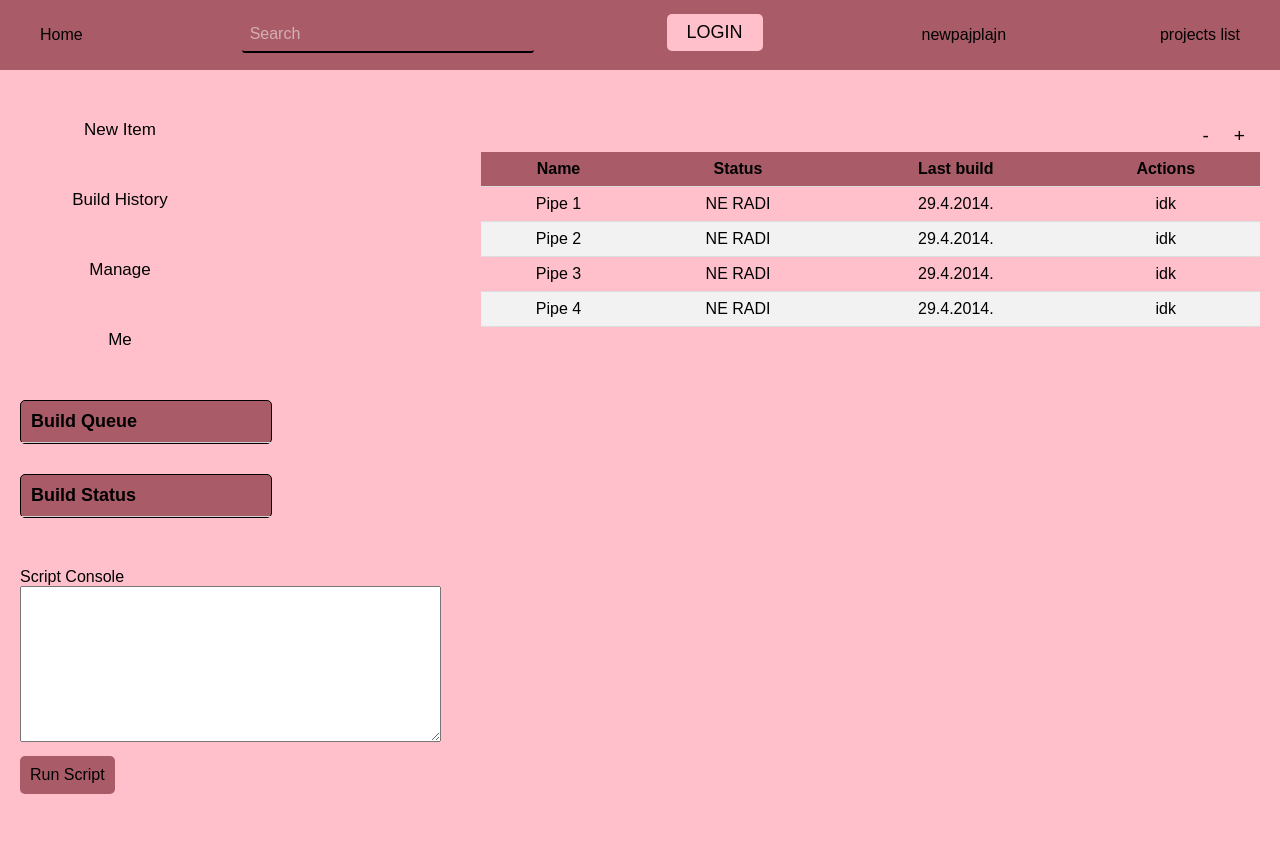
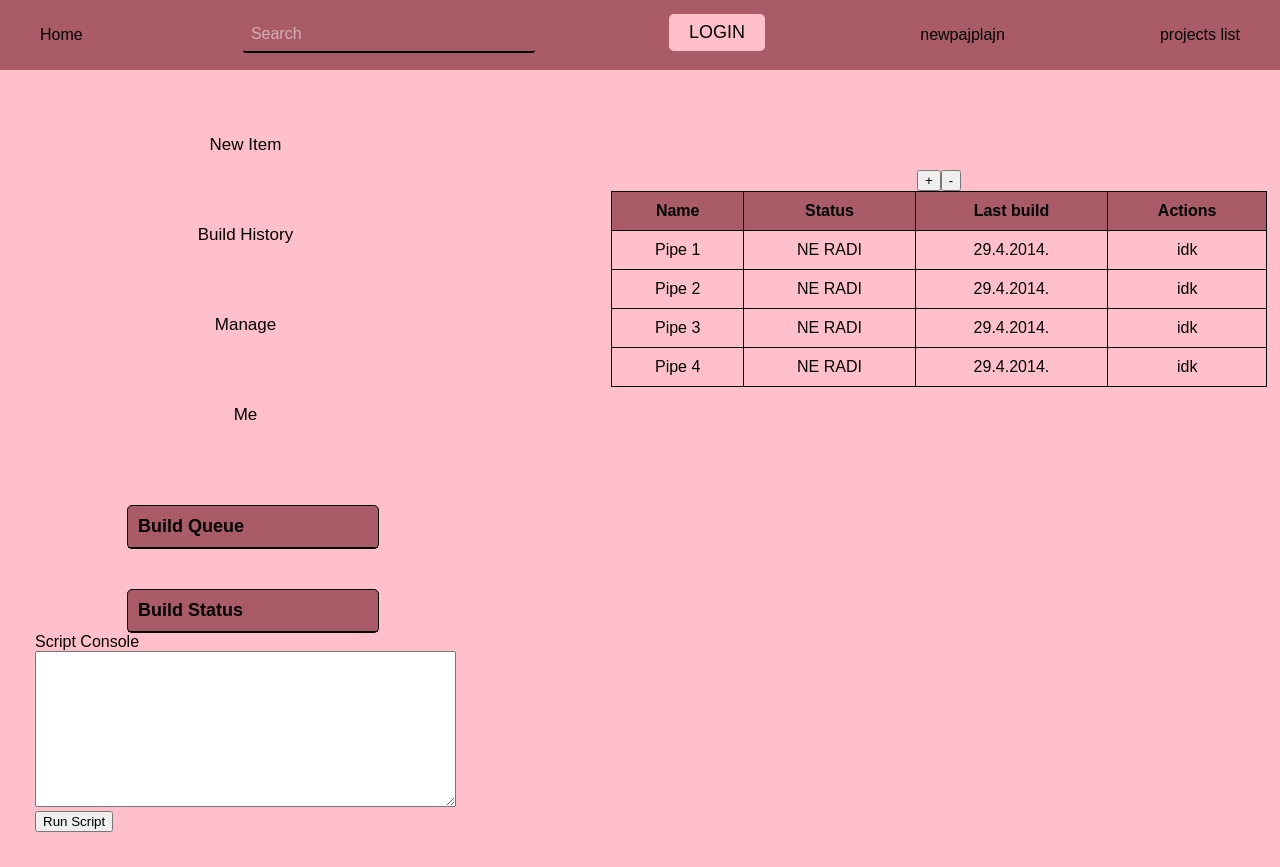
Before and after one commit to AminaNisic/AntColony-CaseStudy, a React (Create React App) app in the folder client/: page / in a window 1280 px wide. Built offline with nearby package versions, Linux system fonts and the light colour scheme.

Commit message:
Add files via upload

```diff
--- a/client/src/App.css
+++ b/client/src/App.css
@@ -26,7 +26,7 @@ body {
   background-color: pink;
   overflow-x: hidden;
 }
-/* navbar css */
+/*navbar css*/
 .navbar {
   display: flex;
   justify-content: space-between;
@@ -44,10 +44,13 @@ body {
 }
 
 .navbar-links li a {
-  color: white;
-  text-decoration: none;
   font-size: 20px;
   margin: 0 10px;
+}
+
+.navbar a {
+  color: black;
+  text-decoration: none;
 }
 
 ul {
@@ -58,15 +61,6 @@ ul {
   justify-content: space-between;
   align-items: center;
   width: 100%;
-}
-
-.navbar a {
-  color: black;
-  text-decoration: none;
-}
-
-.navbar li:hover {
-  background-color: #d8bfd8;
 }
 
 .navbar button {
@@ -81,7 +75,7 @@ ul {
 }
 
 .navbar button:hover {
-  background-color: #a95c68;
+  background-color: #aa336a;
   color: white;
   outline: none;
   cursor: pointer;
@@ -107,8 +101,7 @@ ul {
   color: #fff;
   opacity: 0.5;
 }
-
-  /*  register css */
+  /*register css*/
   .register-container {
     display: flex;
     flex-direction: column;
@@ -141,35 +134,26 @@ ul {
 
   button[type='submit'] {
     padding: 6px 8px;
-    border-radius: 5px;
+    border-radius: 10px;
     border: none;
-    width: 120px;
+    width: 140px;
     box-sizing: border-box;
     background-color: #a95c68;
-    color: white;
+    color: black;
     font-size: 16px;
     cursor: pointer;
     transition: all 0.3s ease-in-out;
+    margin-top: 10px;
   }
 
   button[type='submit']:hover {
-    background-color: #aa98a9;
-  }
-
-  button {
-    margin-top: 20px;
-    border: none;
-    border-radius: 3px;
-    background-color: #6b5b95;
-    color: #fff;
-    font-size: 1.2em;
-    cursor: pointer;
+    background-color: #aa336a;
   }
 
   h1 {
     color: #aa336a;
   }
-   /*  login css */
+   /*login css*/
    .login-container {
     display: flex;
     flex-direction: column;
@@ -199,52 +183,51 @@ ul {
 
   button[type="button"] {
     padding: 6px 8px;
-    border-radius: 5px;
+    border-radius: 10px;
     border: none;
-    width: 120px;
+    width: 140px;
     box-sizing: border-box;
-    background-color: #A95C68;
-    color: white;
+    background-color: #a95c68;
+    color: black;
     font-size: 16px;
     cursor: pointer;
     transition: all 0.3s ease-in-out;
+    margin-top: 10px;
   }
 
   button[type="button"]:hover {
-    background-color: #AA98A9;
-  }
-
-  button {
-    margin-top: 20px;
-    border: none;
-    border-radius: 3px;
-    background-color: #6B5B95;
-    color: #fff;
-    font-size: 1.2em;
-    cursor: pointer;
+    background-color: #aa336a;
   }
 
   h1 {
-    color: #AA336A;
+    color: #aa336a;
   }
 
   p {
-    margin-top: 20px;
+    margin-top: 30px;
     font-size: 1.2em;
   }
 
   a {
-    color: #6B5B95;
+    color: #aa336a;
     text-decoration: none;
   }
 
   a:hover {
     text-decoration: underline;
   }
-   /*  home css */
+   /*home css*/
    .home-container {
     display: flex;
     flex-direction: row;
+  }
+
+  .main-content {
+    flex: 1;
+    padding: 30px;
+    padding-top: 60px;
+    text-align: center;
+    position: relative;
   }
 
   .sidebar {
@@ -252,21 +235,16 @@ ul {
     flex-direction: column;
     justify-content: flex-start;
     align-items: flex-start;
-    padding: 20px;
+    padding: 35px;
     background-color: transparent;
     border-right: none;
-  }
-
-  .main-content {
-    flex: 1;
-    padding: 20px;
-    padding-top:30px;
-    text-align:center
+    align-items: center;
   }
 
   .sidebar-btn {
-    margin-bottom: 10px;
-    padding: 10px;
+    margin-top: 10px;
+    margin-bottom: 20px;
+    padding: 20px;
     border-radius: 5px;
     border: none;
     width: 200px;
@@ -285,11 +263,12 @@ ul {
   .queue-container {
     display: flex;
     flex-direction: column;
-    margin-top: 30px;
+    margin-top: 40px;
     background-color: #A95C68;
     border: 1px solid black;
     border-radius: 5px;
     width: 250px;
+    margin-left: 15px;
   }
 
   .queue-header {
@@ -297,7 +276,7 @@ ul {
     justify-content: space-between;
     align-items: center;
     padding: 10px;
-    border-bottom: 1px solid #D3D3D3;
+    border-bottom: 1px solid black;
     cursor: pointer;
   }
 
@@ -309,25 +288,8 @@ ul {
   }
 
   .queue-header-top.grey {
-    color: #888;
+    color: #F5F5F5;
     font-size: 16px;
-  }
-
-  .queue-header-bottom {
-    margin-left: 10px;
-  }
-
-  .queue-arrow {
-    width: 0;
-    height: 0;
-    border-left: 6px solid transparent;
-    border-right: 6px solid transparent;
-    border-top: 6px solid #000;
-    transition: transform;
-  }
-
-  .queue-arrow.open {
-    transform: rotate(180deg);
   }
 
   .queue-content {
@@ -340,49 +302,15 @@ ul {
     text-align: center;
   }
 
-table {
-  border-collapse: collapse;
-  width: 100%;
-}
-
-th, td {
-  text-align: center;
-  padding: 8px;
-  border-bottom: 1px solid #ddd;
-}
-
-th {
-  background-color: #A95C68;
-}
-
-tr:nth-child(even) {
-  background-color: #f2f2f2;
-}
-
-tr:hover {
-  background-color: #f5f5f5;
-}
-
-button {
-  background-color: #4CAF50;
-  color: white;
-  border: none;
-  padding: 5px 10px;
-  cursor: pointer;
-  margin-right: 5px;
-}
-
-button:hover {
-  background-color: #3e8e41;
-}
   .status-container {
     display: flex;
     flex-direction: column;
-  margin-top: 30px;
+    margin-top: 40px;
     background-color: #A95C68;
     border: 1px solid black;
     border-radius: 5px;
     width: 250px;
+    margin-left: 15px;
   }
 
   .status-header {
@@ -390,7 +318,7 @@ button:hover {
     justify-content: space-between;
     align-items: center;
     padding: 10px;
-  border-bottom: 1px solid #D3D3D3;
+    border-bottom: 1px solid black;
     cursor: pointer;
   }
 
@@ -402,25 +330,8 @@ button:hover {
   }
 
   .status-header-top.grey {
-  color: #888;
+    color: #F5F5F5;
     font-size: 16px;
-}
-
-.status-header-bottom {
-  margin-left: 10px;
-}
-
-.status-arrow {
-  width: 0;
-  height: 0;
-  border-left: 6px solid transparent;
-  border-right: 6px solid transparent;
-  border-top: 6px solid #000;
-  transition: transform;
-}
-
-.status-arrow.open {
-  transform: rotate(180deg);
   }
 
   .status-content {
@@ -432,47 +343,179 @@ button:hover {
     width: calc(100% - 20px);
     text-align: center;
   }
-.console-container {
-  margin-bottom: 50px;
+
+  .pipeline-table {
+    width: 90%;
+    border-collapse: collapse;
+    margin-top: 40px;
+    margin-bottom: 40px;
+    margin-left: 90px;
+  }
+
+  .pipeline-table th,
+  .pipeline-table td {
+    padding: 10px;
+    text-align: center;
+    border: 1px solid black;
+    color:black
+  }
+
+  .pipeline-table th {
+    background-color:#A95C68;
+    font-weight: bold;
+  }
+
+  .pipeline-table tbody tr:nth-child(odd) {
+    background-color: #F5F5F5;
+  }
+
+  .pipeline-table tbody tr:nth-child(even) {
+    background-color: pink;
+  }
+
+  .pipeline-table td.pipe-name {
+    cursor: pointer;
+    text-decoration: none;
+    color:#aa336a
+  }
+
+  .pipeline-table td.pipe-name:hover {
+    text-decoration: underline;
+  }
+
+  .add-button {
+    position: absolute;
+    top: 50px;
+    right: 100px;
+    padding: 10px 20px;
+    border: none;
+    border-radius: 50%;
+    background-color: pink;
+    color: black;
+    font-size: 18px;
+    cursor: pointer;
+  }
+
+  .add-button:hover {
+    background-color: #A95C68;
+  }
+
+  .project-table {
+    width: 80%;
+    border-collapse: collapse;
     margin-top: 50px;
   }
-.run-script-btn {
-  margin-top: 10px;
+
+  .project-table th,
+  .project-table td {
     padding: 10px;
+    text-align: center;
+    border: 1px solid black;
+    color: black;
+  }
+
+  .project-table th {
+    background-color: #A95C68;
+    font-weight: bold;
+  }
+
+  .project-table tbody tr:nth-child(odd) {
+    background-color: #F5F5F5;
+  }
+
+  .project-table tbody tr:nth-child(even) {
+    background-color: pink;
+  }
+
+  .project-table td {
+    cursor: pointer;
+    text-decoration: none;
+  }
+
+  .project-table td:hover {
+    text-decoration: underline;
+  }
+  /*options css*/
+  .options-menu {
+    background-color: #A95C68;
+    border: 1px solid black;
+    box-shadow: 2px 2px 5px rgba(0, 0, 0, 0.3);
+    padding: 5px;
+  }
+
+  .options-menu ul {
+    list-style-type: none;
+    margin: 0;
+    padding: 0;
+    display: flex;
+    flex-direction: column;
+  }
+
+  .options-menu ul li {
+    cursor: pointer;
+    padding: 5px;
+  }
+
+  .options-menu ul li:hover {
+    background-color: pink;
+  }
+  .options-menu button {
+
+
+    display: block;
+    margin: 0 auto;
+    margin-top: 5px;
+  }
+  /*projects list css*/
+  .projects-list-table {
+    width: 100%;
+    border-collapse: collapse;
+    margin-top: 60px;
+  }
+
+  .projects-list-table th,
+  .projects-list-table td {
+    padding: 10px;
+    text-align: center;
+    border: 1px solid black;
+    color: black;
+  }
+
+  .projects-list-table th {
+    background-color: #A95C68;
+    font-weight: bold;
+  }
+
+  .projects-list-table tbody tr:nth-child(odd) {
+    background-color: #F5F5F5;
+  }
+
+  .projects-list-table tbody tr:nth-child(even) {
+    background-color: pink;
+  }
+  .projects-list-table .project-name {
+    cursor: pointer;
+    text-decoration: none;
+    color: #aa336a;
+  }
+
+  .projects-list-table .project-name:hover {
+    text-decoration: underline;
+  }
+  button[type='add-project'] {
+    padding: 6px 8px;
+    border-radius: 10px;
     border: none;
-  border-radius: 5px;
-  background-color: #A95C68;
+    width: 160px;
+    box-sizing: border-box;
+    background-color: #a95c68;
     color: black;
     font-size: 16px;
     cursor: pointer;
+    transition: all 0.3s ease-in-out;
+    margin-top: 10px;
   }
-.run-script-btn:hover {
-  background-color: #a95c68;
-  color: white;
-  outline: none;
-  cursor: pointer;
+
+  button[type='add-project']:hover {
+    background-color: #aa336a;
   }
-.add-pipeline-btn {
-
-  right: 500px; /* Adjust this value to position the button more to the right */
-  float: right;
-  background-color: pink;
-  color: black;
-}
-.add-pipeline-btn:hover {
-  background-color: #a95c68;
-  color: white;
-  outline: none;
-  cursor: pointer;
-}
-.delete-pipeline-btn {
-  float:right;
-  background-color: pink;
-  color: black;
-}
-.delete-pipeline-btn:hover {
-  background-color: #a95c68;
-  color: white;
-  outline: none;
-  cursor: pointer;
-}
```
Lines whose indentation alone changed are shown as unchanged.
